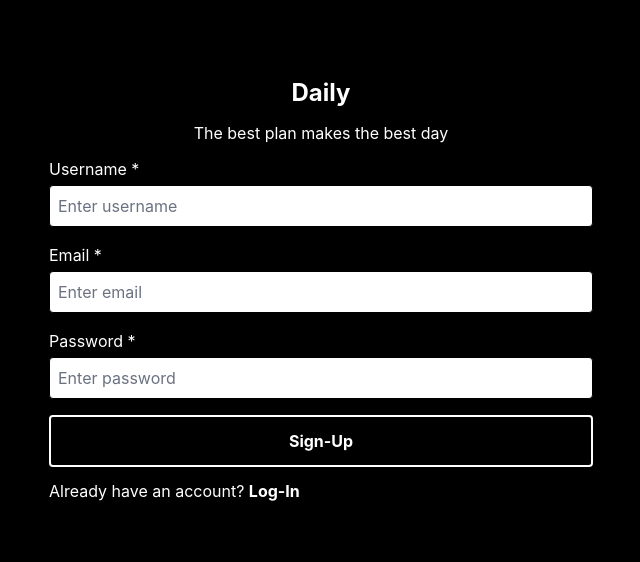
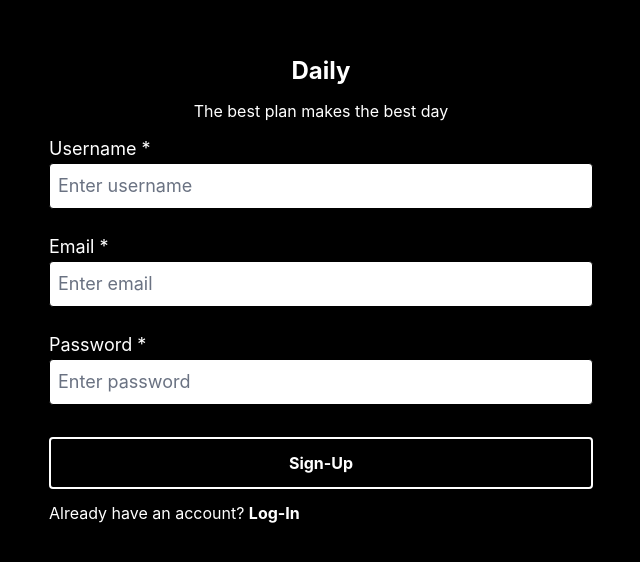
Before and after one commit to matheushenriquereiter/todo-list-frontend, a React (Vite) app: page /sign-up in a window 1280 px wide. Shown: the part 110-672 px from the top of the page, without its empty margins (319-959 px from the left). Built offline with nearby package versions, Linux system fonts and the light colour scheme.

Commit message:
Improved SignUpForm code

```diff
--- a/src/components/SignUpForm.tsx
+++ b/src/components/SignUpForm.tsx
@@ -1,15 +1,86 @@
 import { useState, type SyntheticEvent } from "react";
 import { Link } from "react-router-dom";
 
-export default function SignInForm() {
+export default function SignUpForm() {
   const [username, setUsername] = useState<string>("");
   const [email, setEmail] = useState<string>("");
   const [password, setPassword] = useState<string>("");
+  const [usernameError, setUsernameError] = useState<string>("");
+  const [emailError, setEmailError] = useState<string>("");
+  const [passwordError, setPasswordError] = useState<string>("");
 
-  const registerUser = async (event: SyntheticEvent<HTMLFormElement>) => {
-    event.preventDefault();
+  const validateUsername = (username: string): boolean => {
+    if (!username) {
+      setUsernameError("Username is required");
+      return false;
+    }
 
-    const response = await fetch("http://localhost:8080/user/register", {
+    if (username.length < 3 || username.length > 50) {
+      setUsernameError("Username must be between 3 and 50 characters long");
+      return false;
+    }
+
+    return true;
+  };
+
+  const validateEmail = (email: string): boolean => {
+    const regex = /^[^\s@]+@[^\s@]+\.[^\s@]+$/;
+
+    if (!email) {
+      setEmailError("Email is required");
+      return false;
+    }
+
+    if (!regex.test(email)) {
+      setEmailError("Email must be valid");
+      return false;
+    }
+
+    return true;
+  };
+
+  const validatePassword = (password: string): boolean => {
+    if (!password) {
+      setPasswordError("Password is required");
+      return false;
+    }
+
+    if (password.length < 3 || password.length > 50) {
+      setPasswordError("Password must be between 3 and 50 characters long");
+      return false;
+    }
+
+    return true;
+  };
+
+  const validateFields = (
+    username: string,
+    email: string,
+    password: string,
+  ): boolean => {
+    let shouldRequest = true;
+
+    if (!validateUsername(username)) {
+      shouldRequest = false;
+    }
+
+    if (!validateEmail(email)) {
+      shouldRequest = false;
+    }
+
+    if (!validatePassword(password)) {
+      shouldRequest = false;
+    }
+
+    return shouldRequest;
+  };
+
+  const registerUser = async (
+    username: string,
+    email: string,
+    password: string,
+  ) => {
+    const response = await fetch("http://localhost:8080/users/register", {
       method: "POST",
       headers: {
         "Content-Type": "application/json",
@@ -18,11 +89,27 @@ export default function SignInForm() {
       body: JSON.stringify({ username, email, password }),
     });
 
-    if (!response.ok) {
-      return;
+    if (response.ok) {
+      return console.log("User has been successfully registered");
     }
 
-    console.log("User registered successfully");
+    const error = await response.json();
+
+    if (error.status === 409) {
+      setEmailError("Email already taken");
+    }
+  };
+
+  const handleRegisterFormSubmit = async (
+    event: SyntheticEvent<HTMLFormElement>,
+  ) => {
+    event.preventDefault();
+
+    const shouldRequest = validateFields(username, email, password);
+
+    if (!shouldRequest) return;
+
+    registerUser(username, email, password);
   };
 
   return (
@@ -33,14 +120,18 @@ export default function SignInForm() {
         <span className="text-center">The best plan makes the best day</span>
 
         <form
-          onSubmit={registerUser}
-          className="flex flex-col gap-4 w-full px-4"
+          onSubmit={handleRegisterFormSubmit}
+          className="flex flex-col gap-1 w-full px-4"
         >
-          <label htmlFor="username" className="flex flex-col gap-1">
+          <div>
+            <label htmlFor="username" className="flex flex-col text-lg">
               Username *
               <input
                 className="border bg-white text-black w-full placeholder-gray-500 rounded-sm p-2"
-              onChange={event => setUsername(event.target.value)}
+                onChange={event => {
+                  setUsername(event.target.value.trim());
+                  setUsernameError("");
+                }}
                 value={username}
                 placeholder="Enter username"
                 type="text"
@@ -49,11 +140,20 @@ export default function SignInForm() {
               />
             </label>
 
-          <label htmlFor="email" className="flex flex-col gap-1">
+            <span className="block text-red-400 text-sm whitespace-pre-wrap min-h-5">
+              {usernameError}
+            </span>
+          </div>
+
+          <div>
+            <label htmlFor="email" className="flex flex-col text-lg">
               Email *
               <input
                 className="border bg-white text-black w-full placeholder-gray-500 rounded-sm p-2"
-              onChange={event => setEmail(event.target.value)}
+                onChange={event => {
+                  setEmail(event.target.value.trim());
+                  setEmailError("");
+                }}
                 value={email}
                 placeholder="Enter email"
                 type="email"
@@ -61,12 +161,20 @@ export default function SignInForm() {
                 id="email"
               />
             </label>
+            <span className="block text-red-400 text-sm whitespace-pre-wrap min-h-5">
+              {emailError}
+            </span>
+          </div>
 
-          <label htmlFor="password" className="flex flex-col gap-1">
+          <div>
+            <label htmlFor="password" className="flex flex-col text-lg">
               Password *
               <input
                 className="border bg-white text-black w-full placeholder-gray-500 rounded-sm p-2"
-              onChange={event => setPassword(event.target.value)}
+                onChange={event => {
+                  setPassword(event.target.value.trim());
+                  setPasswordError("");
+                }}
                 value={password}
                 placeholder="Enter password"
                 type="password"
@@ -74,8 +182,12 @@ export default function SignInForm() {
                 id="password"
               />
             </label>
+            <span className="block text-red-400 text-sm whitespace-pre min-h-5">
+              {passwordError}
+            </span>
+          </div>
 
-          <div className="flex flex-col gap-3">
+          <div className="flex flex-col gap-3 mt-2">
             <button
               className="w-full cursor-pointer bg-black text-white font-bold rounded-sm p-3 transition-colors border-2 border-white"
               type="submit"
```
Lines whose indentation alone changed are shown as unchanged.
